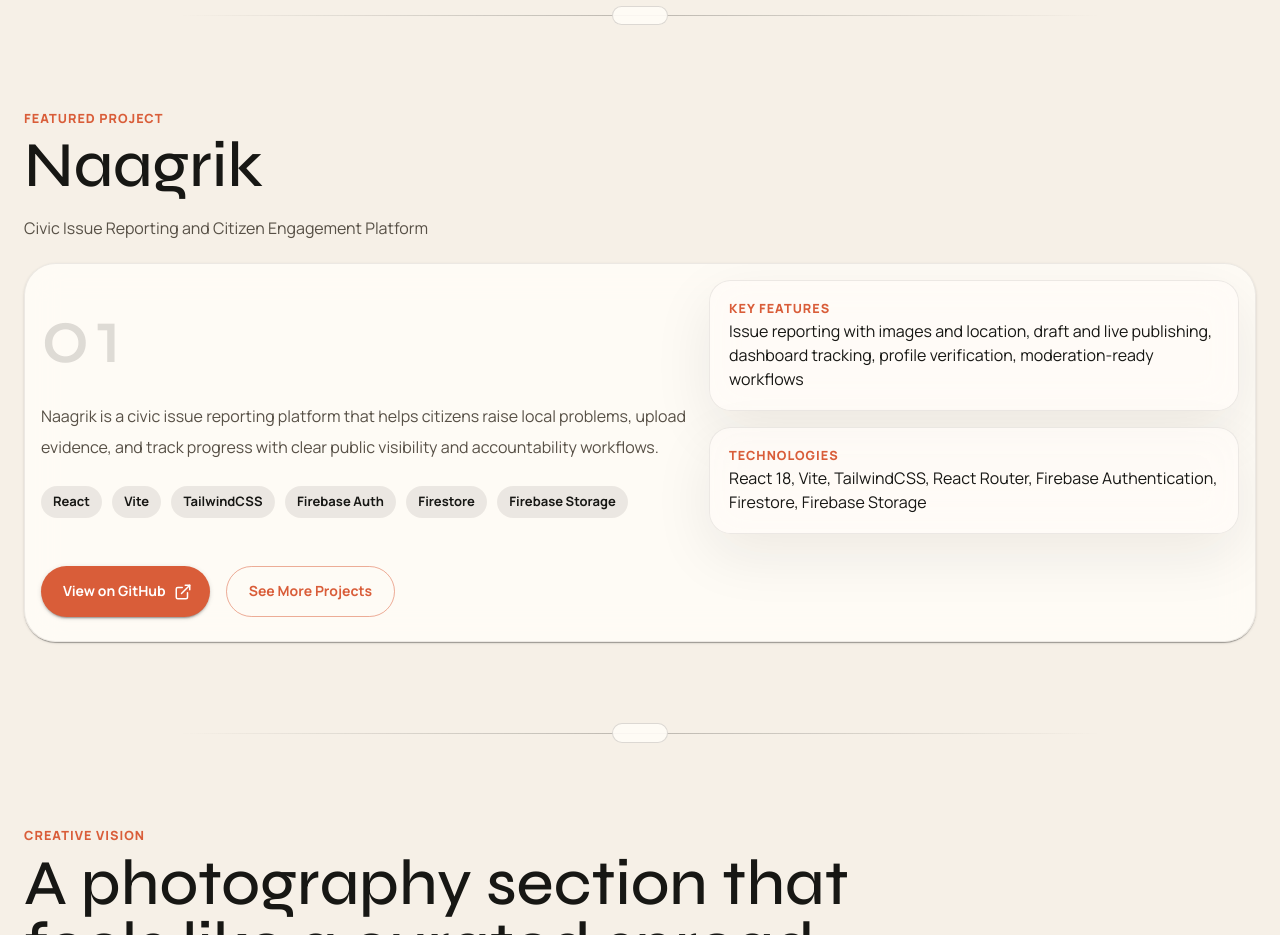
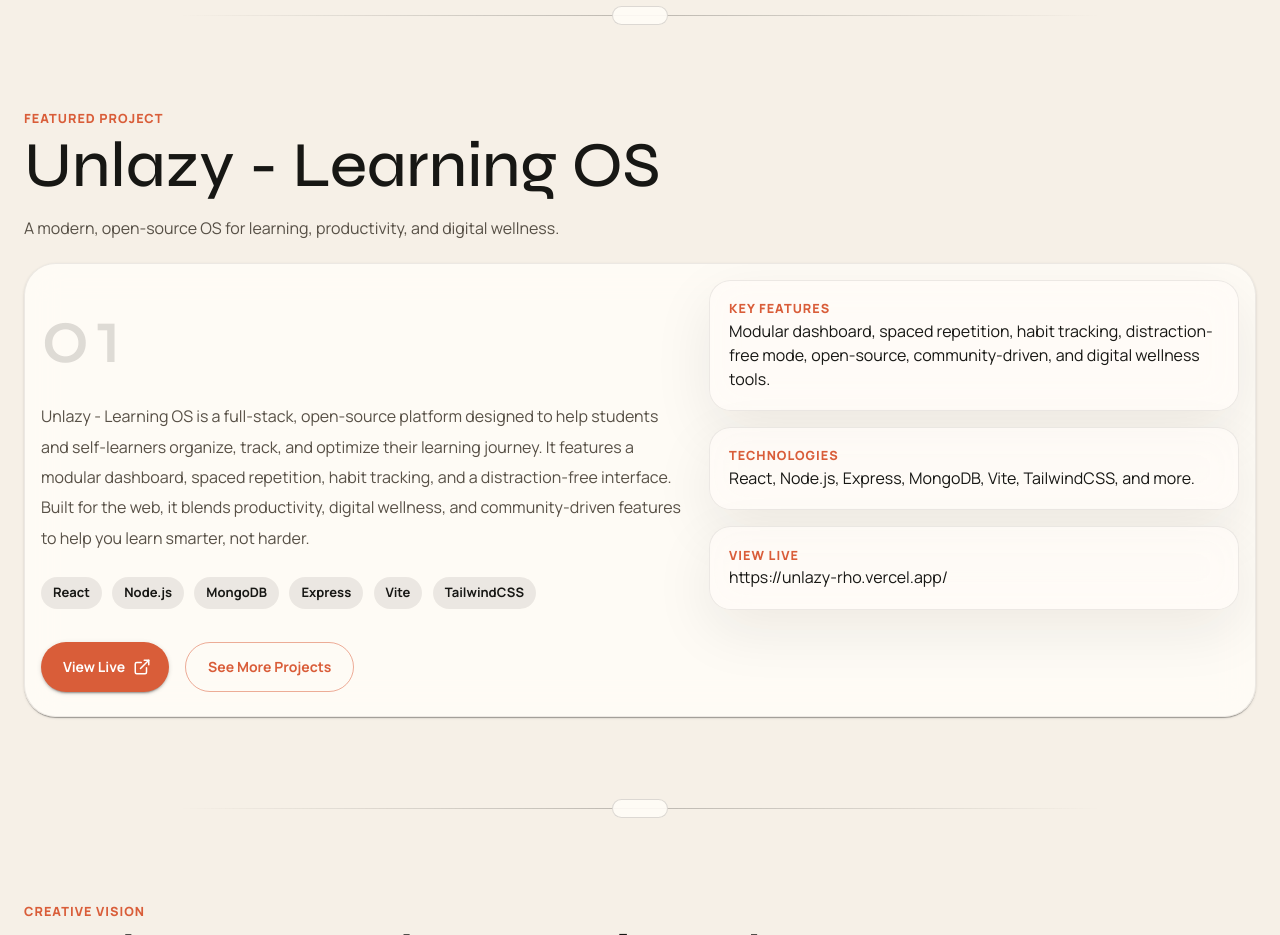
Before and after one commit to abhaycodess/Portfolio-main, a React (Vite) app: page / in a window 1280 px wide. Shown: the part 2040-2975 px from the top of the page. Built offline with nearby package versions, Linux system fonts and the light colour scheme.

Commit message:
new project

```diff
--- a/src/data/portfolioData.js
+++ b/src/data/portfolioData.js
@@ -72,26 +72,39 @@ export const strengths = [
 ];
 
 export const featuredProject = {
-  title: "Naagrik",
+  title: "Unlazy - Learning OS",
   eyebrow: "Featured Project",
-  subtitle: "Civic Issue Reporting and Citizen Engagement Platform",
+  subtitle: "A modern, open-source OS for learning, productivity, and digital wellness.",
   description:
-    "Naagrik is a civic issue reporting platform that helps citizens raise local problems, upload evidence, and track progress with clear public visibility and accountability workflows.",
-  stack: ["React", "Vite", "TailwindCSS", "Firebase Auth", "Firestore", "Firebase Storage"],
+    "Unlazy - Learning OS is a full-stack, open-source platform designed to help students and self-learners organize, track, and optimize their learning journey. It features a modular dashboard, spaced repetition, habit tracking, and a distraction-free interface. Built for the web, it blends productivity, digital wellness, and community-driven features to help you learn smarter, not harder.",
+  stack: ["React", "Node.js", "MongoDB", "Express", "Vite", "TailwindCSS"],
   details: [
     {
       label: "Key Features",
-      value: "Issue reporting with images and location, draft and live publishing, dashboard tracking, profile verification, moderation-ready workflows"
+      value: "Modular dashboard, spaced repetition, habit tracking, distraction-free mode, open-source, community-driven, and digital wellness tools."
     },
     {
       label: "Technologies",
-      value: "React 18, Vite, TailwindCSS, React Router, Firebase Authentication, Firestore, Firebase Storage"
+      value: "React, Node.js, Express, MongoDB, Vite, TailwindCSS, and more."
+    },
+    {
+      label: "View Live",
+      value: "https://unlazy-rho.vercel.app/"
     }
   ],
-  link: "https://github.com/abhaycodess/-Major-Project"
+  link: "https://github.com/abhaycodess/Learning-OS#learning-os---current-state-and-app-flow"
 };
 
 export const projects = [
+  {
+    title: "Unlazy - Learning OS",
+    description:
+      "A modern, open-source OS for learning, productivity, and digital wellness. Features a modular dashboard, spaced repetition, habit tracking, and a distraction-free interface for smarter learning.",
+    tech: ["React", "Node.js", "MongoDB", "Express", "Vite", "TailwindCSS"],
+    link: "https://github.com/abhaycodess/Learning-OS#learning-os---current-state-and-app-flow",
+    live: "https://unlazy-rho.vercel.app/",
+    category: "Full Stack"
+  },
   {
     title: "Naagrik",
     description:
--- a/src/sections/HomePage.jsx
+++ b/src/sections/HomePage.jsx
@@ -318,6 +318,17 @@ export default function HomePage({ onNavigateProjects, onScrollReady }) {
                 </Box>
 
                 <Stack direction={{ xs: "column", sm: "row" }} spacing={2} sx={{ mt: 4 }}>
+                  {featuredProject.title === "Unlazy - Learning OS" && featuredProject.details.find(d => d.label === "View Live") ? (
+                    <Button
+                      href={featuredProject.details.find(d => d.label === "View Live").value}
+                      target="_blank"
+                      rel="noopener noreferrer"
+                      variant="contained"
+                      endIcon={<ExternalLink size={18} />}
+                    >
+                      View Live
+                    </Button>
+                  ) : (
                     <Button
                       href={featuredProject.link}
                       target="_blank"
@@ -327,6 +338,7 @@ export default function HomePage({ onNavigateProjects, onScrollReady }) {
                     >
                       View on GitHub
                     </Button>
+                  )}
                   <Button variant="outlined" onClick={onNavigateProjects}>
                     See More Projects
                   </Button>
--- a/src/sections/ProjectsPage.jsx
+++ b/src/sections/ProjectsPage.jsx
@@ -92,9 +92,20 @@ export default function ProjectsPage({ onGoHome }) {
                         <Typography>{project.tech.length} tools</Typography>
                       </Box>
                     </Box>
-                    <Button href={project.link} target="_blank" rel="noopener noreferrer" variant="contained" endIcon={<ExternalLink size={18} />}>
-                      Open GitHub
-                    </Button>
+                    {project.title === "Unlazy - Learning OS" ? (
+                      <Stack direction={{ xs: "column", sm: "row" }} spacing={1}>
+                        <Button href={project.live} target="_blank" rel="noopener noreferrer" variant="contained" color="success" endIcon={<ExternalLink size={18} />}>
+                          View Live
+                        </Button>
+                        <Button href={project.link} target="_blank" rel="noopener noreferrer" variant="outlined" endIcon={<ExternalLink size={18} />}>
+                          View on GitHub
+                        </Button>
+                      </Stack>
+                    ) : (
+                      <Button href={project.link} target="_blank" rel="noopener noreferrer" variant="contained" endIcon={<ExternalLink size={18} />}>
+                        Open GitHub
+                      </Button>
+                    )}
                   </Stack>
                 </Box>
               </CardContent>
```
Lines whose indentation alone changed are shown as unchanged.
